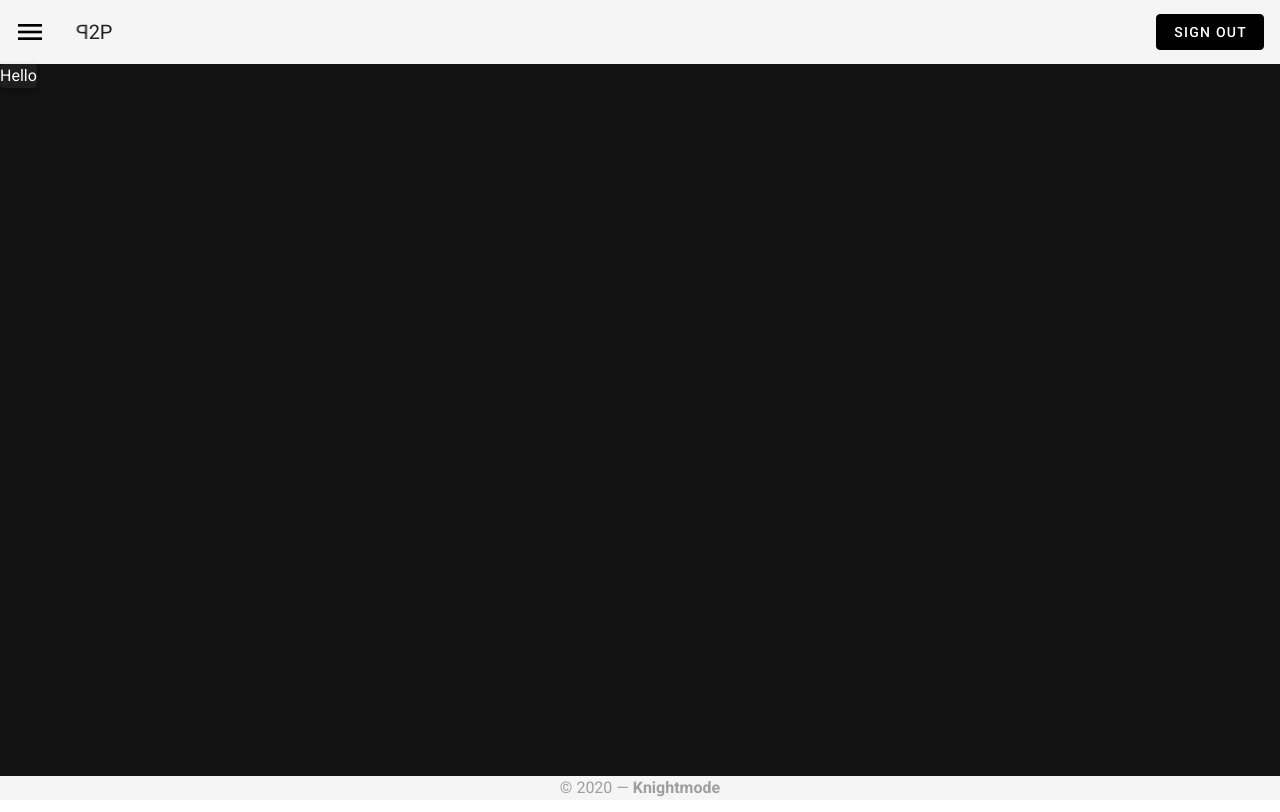
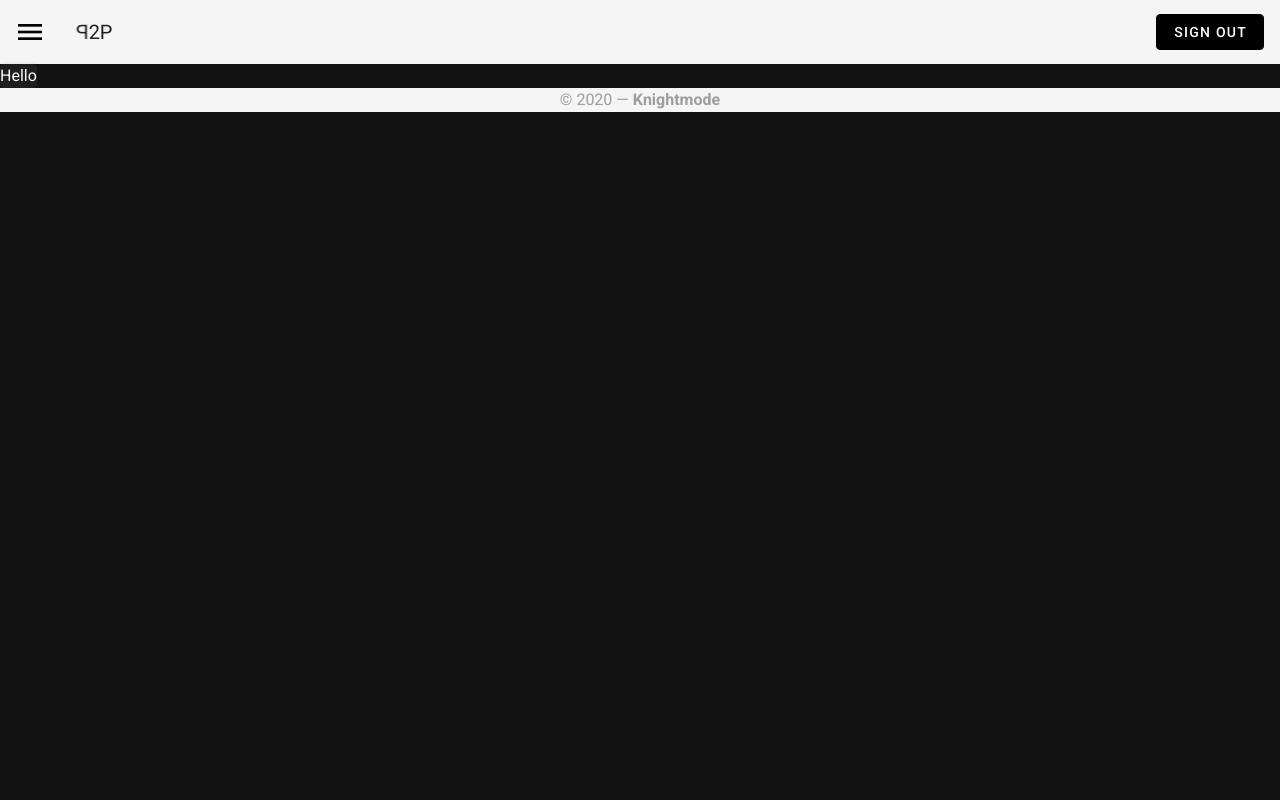
Before and after one commit to king-11/P2P, a Nuxt app: page / in a window 1280 px wide. Built offline with nearby package versions, Linux system fonts and the light colour scheme.

Commit message:
footer aligned at bottom now

```diff
--- a/components/Footer.vue
+++ b/components/Footer.vue
@@ -1,5 +1,5 @@
 <template>
-  <v-footer absolute light padless>
+  <v-footer light padless>
     <v-row>
       <v-col class="text-center  grey--text">
         &copy; {{ new Date().getFullYear() }} — <strong>Knightmode</strong>
```
